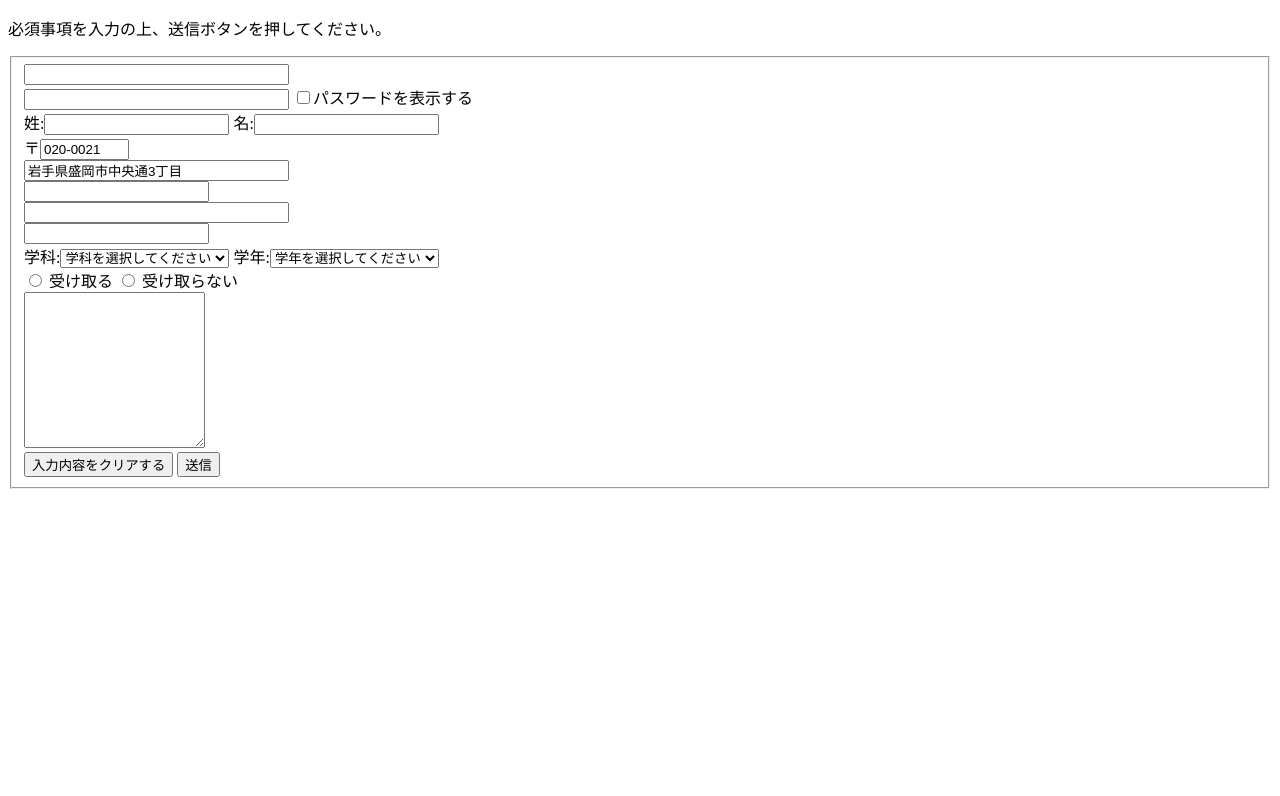
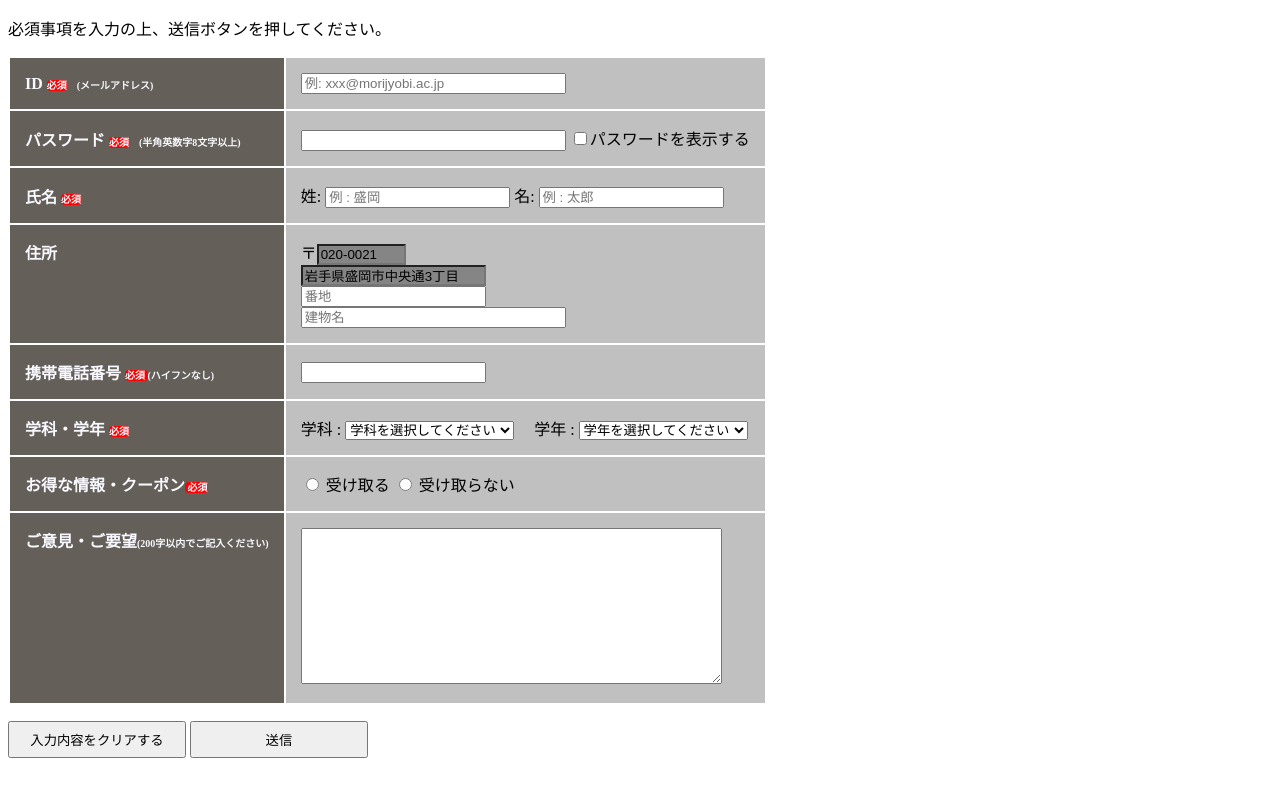
Before and after one commit to Morijyobi-guchi/WebDesign-Task, a plain HTML site: page form/register.html in a window 1280 px wide. Drawn offline with Linux system fonts and the light colour scheme.

Commit message:
form課題②提出

```diff
--- a/form/form-style.css
+++ b/form/form-style.css
@@ -3,6 +3,7 @@
 input[type="text"]{
     margin-right: 0.5rem;
     border:1px red solid;
+    background-color: aqua;
 }
 
 /* type属性がついているinputタグ全てに適用 */
--- a/form/register-style.css
+++ b/form/register-style.css
@@ -1 +1,38 @@
 @charset "utf-8";
+
+th, td{
+    text-align: left;
+    padding: 15px;
+}
+
+th{
+    background-color: rgb(101, 95, 89);
+    color: ghostwhite;
+}
+
+td{
+    background-color: silver;
+}
+
+button{
+    margin-top: 16px;
+    padding: 7px;
+}
+
+span{
+    font-size:10px;
+}
+
+.required{
+    border-radius: 4px;
+    background-color: red;
+}
+
+.align_top{
+    vertical-align: top;
+}
+
+
+.bg_gray{
+    background-color: rgb(133, 133, 133);
+}
--- a/form/register.html
+++ b/form/register.html
@@ -1,65 +1,91 @@
 <!DOCTYPE html>
-<html lang="en">
+<html lang="ja">
+
 <head>
     <meta charset="UTF-8">
     <meta name="viewport" content="width=device-width, initial-scale=1.0">
     <title>登録フォーム</title>
-    <link rel = "stylesheet" href="register-style.css">
+    <link rel="stylesheet" href="register-style.css">
 </head>
+
 <body>
     <p>必須事項を入力の上、送信ボタンを押してください。</p>
 
-    <form action="#" method="post" enctype="multipart/form-data"></form>
-        <fieldset>
-            <input type="email" name="email" size="30"><br>
-            <input type="password" name="password" size="30" minlength="8">
-            <label><input type="checkbox" name="password" value="">パスワードを表示する</label><br>
-            姓:<input type="text" name="last_name">
-            名:<input type="text" name="first_name"><br>
-            〒<input type="text" name="readonly" size="8" value="020-0021"readonly><br>
-              <input type="text" name="readonly" size="30" value="岩手県盛岡市中央通3丁目"readonly><br>
-              <input type="text" name="last_name"><br>
-              <input type="text" name="built" size="30"><br>
-              <input type="tel" name="user_tel"><br>
+    <form action="#" method="post" enctype="multipart/form-data">
+        <table>
+            <tr>
+                <th>ID <span class="required"> 必須</span><span>　(メールアドレス)</span></th>
+                <td><input type="email" name="email" size="30" placeholder="例: xxx@morijyobi.ac.jp" required></td>
+            </tr>
 
-            学科:<select name="department_type" >
-                <option value="">学科を選択してください</option>
-                <option value="s">システム系学科</option>
-                <option value="b">ビジネス系学科</option>
-                <option value="d">デザイン系学科</option>
-            </select>
+            <tr>
+                <th>パスワード <span class="required"> 必須</span><span>　(半角英数字8文字以上)</span></th>
+                <td>
+                    <input type="password" name="password" size="30" minlength="8" required>
+                    <label><input type="checkbox">パスワードを表示する</label>
+                </td>
+            </tr>
 
-            学年:<select name="schoolyear_type" required>
-                <option value="">学年を選択してください</option>
-                <option value="1">1年</option>
-                <option value="2">2年</option>
-                <option value="3">3年</option>
-                <option value="4">4年</option>
-            </select><br>
+            <tr>
+                <th>氏名 <span class="required"> 必須 </span></th>
+                <td>
+                    姓: <input type="text" name="last_name" placeholder="例 : 盛岡" required>
+                    名: <input type="text" name="first_name" placeholder="例 : 太郎" required>
+                </td>
+            </tr>
 
-            <label><input type="radio" name="news" value="accept"> 受け取る</label>
-            <label><input type="radio" name="news" value="noaccept"> 受け取らない</label><br>
+            <tr>
+                <th class="align_top">住所</th>
+                <td>
+                    〒<input type="text" name="postal_code" size="8" value="020-0021" class="bg_gray" readonly><br>
+                    <input type="text" name="address" value="岩手県盛岡市中央通3丁目" class="bg_gray" readonly><br>
+                    <input type="text" name="placenum" placeholder="番地"><br>
+                    <input type="text" name="building" size="30" placeholder="建物名">
 
+                </td>
+            </tr>
 
-            <textarea name="multiple" clos="50" rows="10" maxlength="200"></textarea><br>
+            <tr>
+                <th>携帯電話番号 <span class="required"> 必須 </span><span> (ハイフンなし)</span></th>
+                <td><input type="tel" name="user_tel" required></td>
+            </tr>
 
+            <tr>
+                <th>学科・学年 <span class="required"> 必須</span></th>
+                <td>
+                    学科 : <select name="department_type" required>
+                        <option value="">学科を選択してください</option>
+                        <option value="s">システム系学科</option>
+                        <option value="b">ビジネス系学科</option>
+                        <option value="d">デザイン系学科</option>
+                    </select>
+                    　学年 : <select name="schoolyear_type" required>
+                        <option value="">学年を選択してください</option>
+                        <option value="1">1年</option>
+                        <option value="2">2年</option>
+                        <option value="3">3年</option>
+                        <option value="4">4年</option>
+                    </select>
+                </td>
+            </tr>
 
+            <tr>
+                <th>お得な情報・クーポン<span class="required"> 必須</span></th>
+                <td>
+                    <label><input type="radio" name="news" value="accept" required> 受け取る</label>
+                    <label><input type="radio" name="news" value="noaccept"> 受け取らない</label>
+                </td>
+            </tr>
 
+            <tr class="align_top">
+                <th>ご意見・ご要望<span>(200字以内でご記入ください)</span></th>
+                <td><textarea name="multiple" cols="50" rows="10" maxlength="200"></textarea></td>
+            </tr>
+        </table>
 
+        <button type="reset">入力内容をクリアする　　</button>
+        <button type="submit">送信　　　　　　　　　　</button>
+    </form>
+</body>
 
-
-
-
-
-
-        <button type ="reset">入力内容をクリアする</button>
-            <!-- リセットボタン -->
-        <button type="submit">送信</button>
-            <!-- 送信するボタン -->
-
-        </fieldset>
-
-
-
-</body>
 </html>
```
